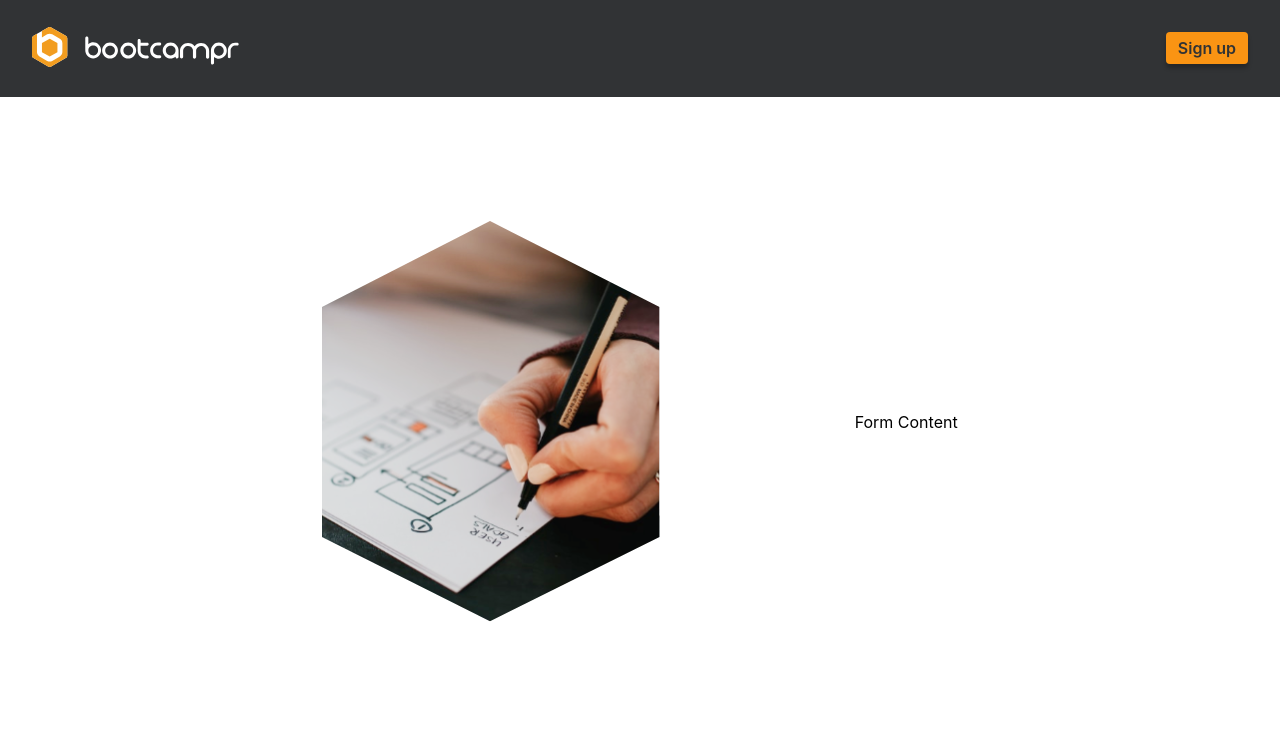
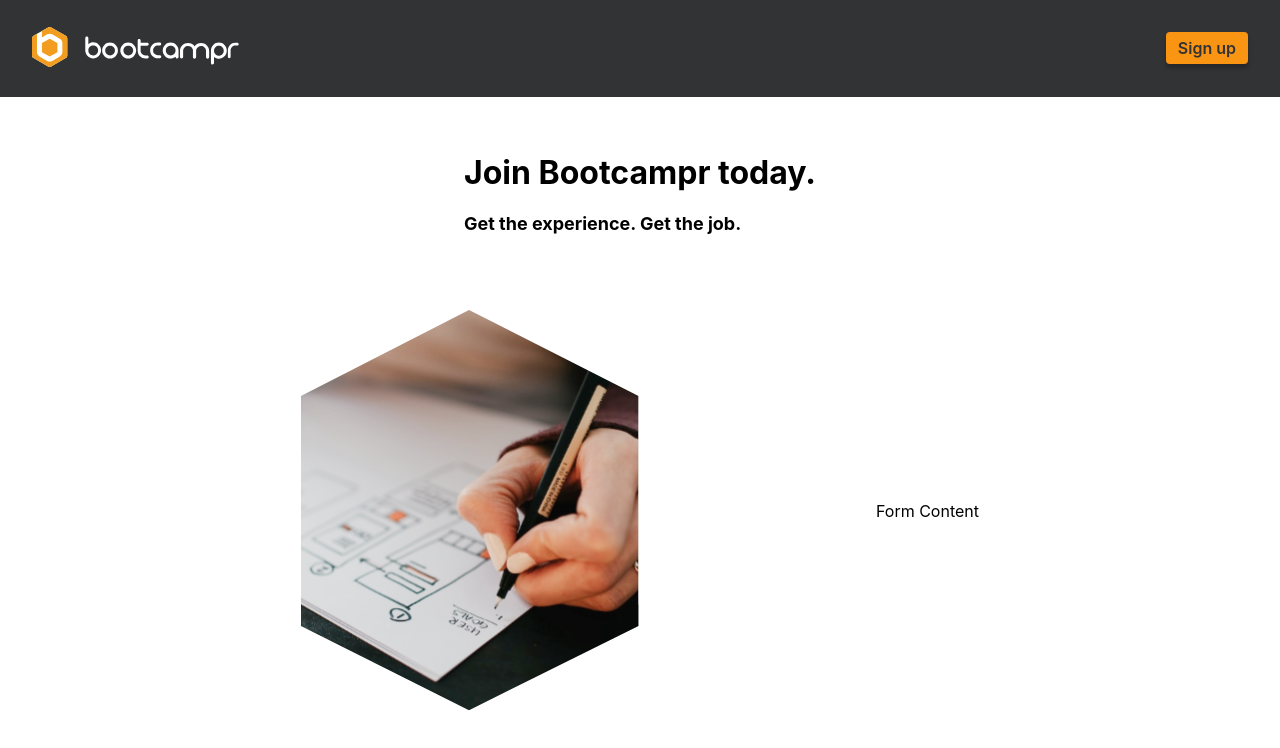
Before and after one commit to yeezick/bootcampr-assessment, a React (Create React App) app in the folder frontend/: page /sign-up in a window 1280 px wide. Shown: the top 748 px of the page. Built offline with nearby package versions, Linux system fonts and the light colour scheme.

Commit message:
feat: css

```diff
--- a/frontend/src/screens/SignUp/SignUp.scss
+++ b/frontend/src/screens/SignUp/SignUp.scss
@@ -1,11 +1,13 @@
 .signup-container {
-  //   display: flex;
-  //   justify-content: center;
-  // //   align-items: center;
+  display: flex;
+  flex-direction: column;
+  justify-content: space-between;
 }
 
 .top-container {
   margin-top: 3%;
+  margin-left: auto;
+  margin-right: auto;
 
   .second {
     font-size: 18px;
@@ -16,5 +18,5 @@
   display: flex;
   justify-content: space-evenly;
   align-items: center;
-  margin: 10%;
+  margin: 5%;
 }
--- a/frontend/src/screens/SignUp/SignUp.tsx
+++ b/frontend/src/screens/SignUp/SignUp.tsx
@@ -5,10 +5,10 @@ import './SignUp.scss'
 export const SignUp: React.FC = () => {
   return (
     <div className='signup-container'>
-      {/* <div className='top-container'>
+      <div className='top-container'>
         <h1 className="first">Join Bootcampr today.</h1>
         <h1 className="second">Get the experience. Get the job.</h1>
-      </div> */}
+      </div>
       <div className='bottom-container'>
         <img src={ Logo } className='signup-image' />
         <div>Form Content</div>
```
